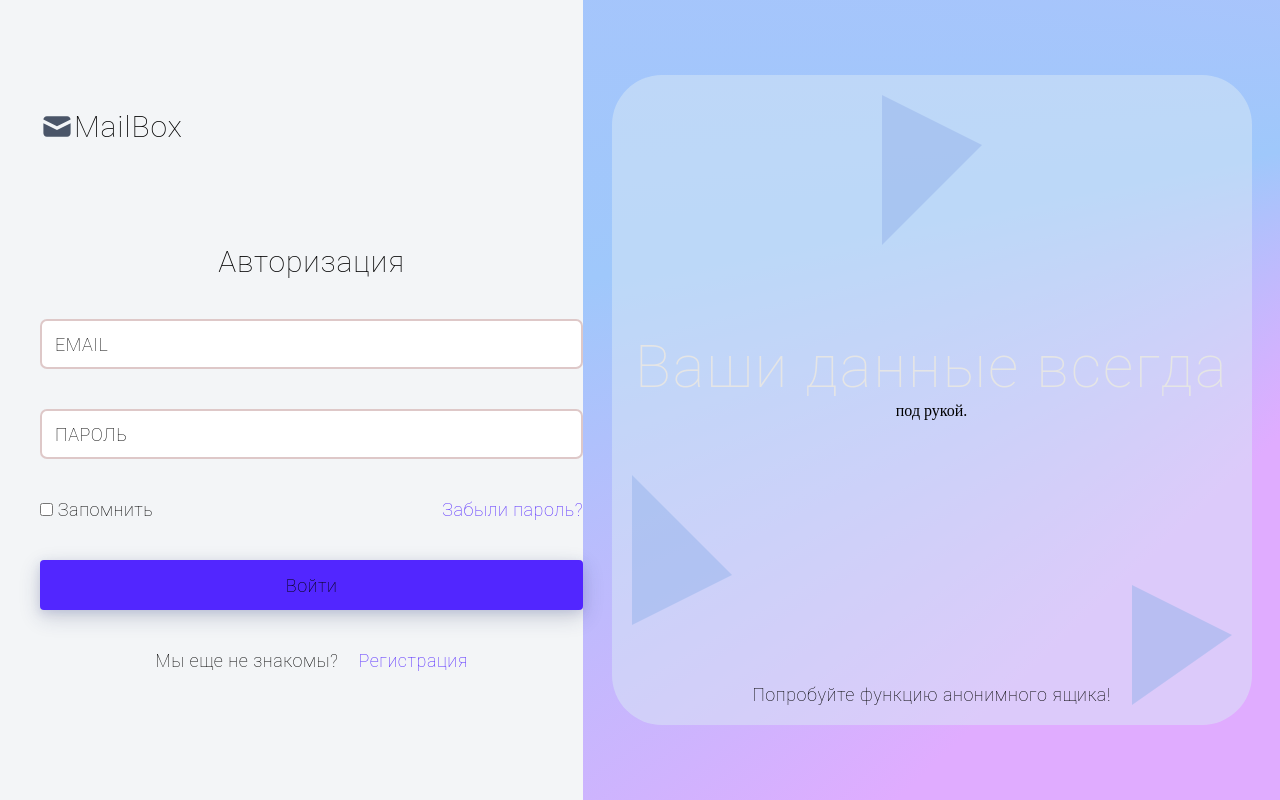
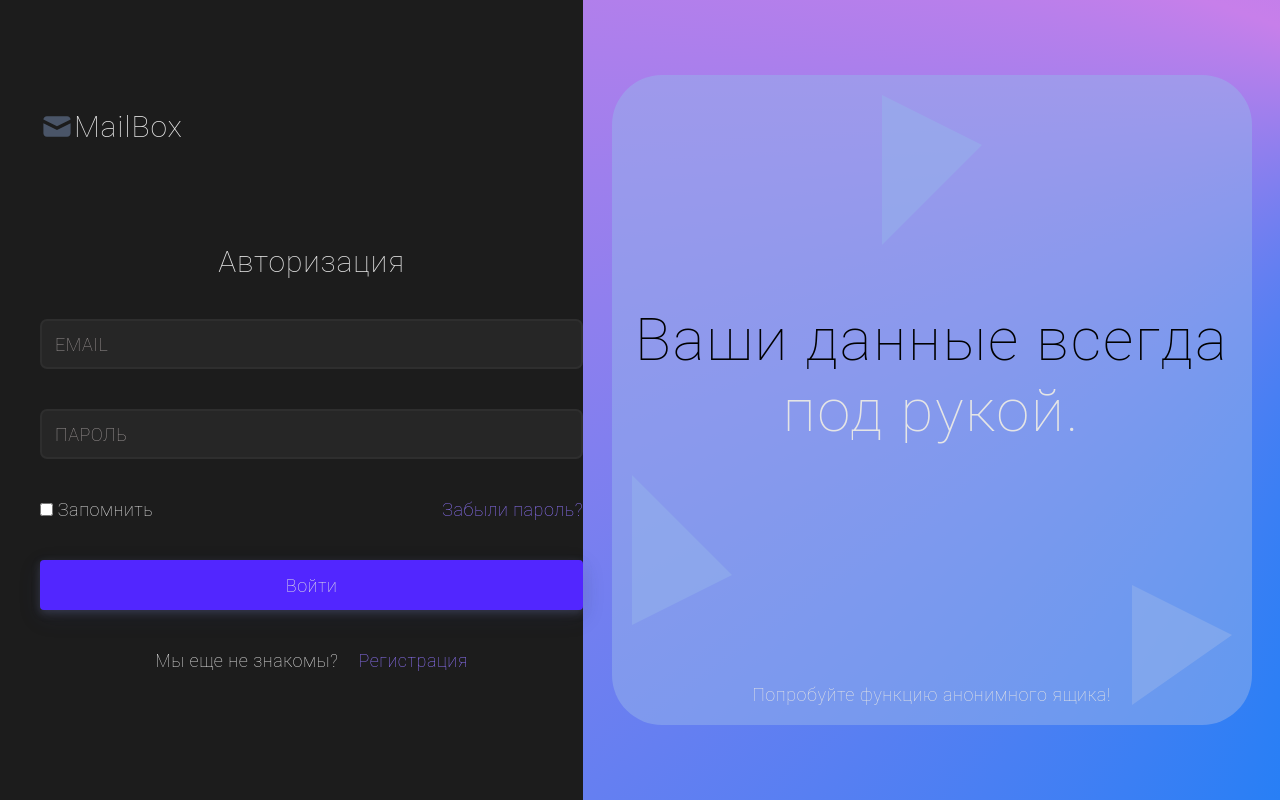
Before and after one commit to frontend-park-mail-ru/2023_1_Seekers, a web app: file public/auth.html in a window 1280 px wide. Run offline with its HTML, style and script files only (its server is not run), Linux system fonts and the light colour scheme.

Commit message:
done integration

```diff
--- a/public/auth.html
+++ b/public/auth.html
@@ -5,15 +5,15 @@
     <title>My awesome site</title>
     <link rel="stylesheet" href="index.css">
     <link rel="stylesheet" href="styles/input.css">
-    <link rel="stylesheet" href="styles/light/input-color.css">
+    <link rel="stylesheet" href="styles/dark/input-color.css">
     <link rel="stylesheet" href="styles/button.css">
-    <link rel="stylesheet" href="styles/light/button-color.css">
+    <link rel="stylesheet" href="styles/dark/button-color.css">
     <link rel="stylesheet" href="styles/font.css">
-    <link rel="stylesheet" href="styles/light/font-color.css">
+    <link rel="stylesheet" href="styles/dark/font-color.css">
     <link rel="stylesheet" href="styles/glass.css">
-    <link rel="stylesheet" href="styles/light/glass-color.css">
+    <link rel="stylesheet" href="styles/dark/glass-color.css">
     <link rel="stylesheet" href="styles/side.css">
-    <link rel="stylesheet" href="styles/light/side-color.css">
+    <link rel="stylesheet" href="styles/dark/side-color.css">
 </head>
 <body>
 <div class="container">
@@ -62,7 +62,7 @@
             <div class="font-title-0">
                 Ваши данные всегда
             </div>
-            <div class="font-title-0-white">
+            <div class="font-title-0 bottom-color">
                 под рукой.
             </div>
             <div class="font-normal-1 bottom-text bottom-color">
--- a/public/signup.html
+++ b/public/signup.html
@@ -70,7 +70,7 @@
             <div class="font-title-0">
                 Ваши данные всегда
             </div>
-            <div class="font-title-0-white">
+            <div class="font-title-0 bottom-color">
                 под рукой.
             </div>
             <div class="font-normal-1 bottom-text bottom-color">
--- a/public/styles/light/input-color.css
+++ b/public/styles/light/input-color.css
@@ -27,7 +27,7 @@ select:-webkit-autofill,
 select:-webkit-autofill:hover,
 select:-webkit-autofill:focus  {
     -webkit-text-fill-color: #262626;
-    -webkit-box-shadow: 0 0 0 1000px #262626 inset;
+    -webkit-box-shadow: 0 0 0 1000px #E5E5E5 inset;
     transition: background-color 5000s ease-in-out 0.5s;
 }
 
```
